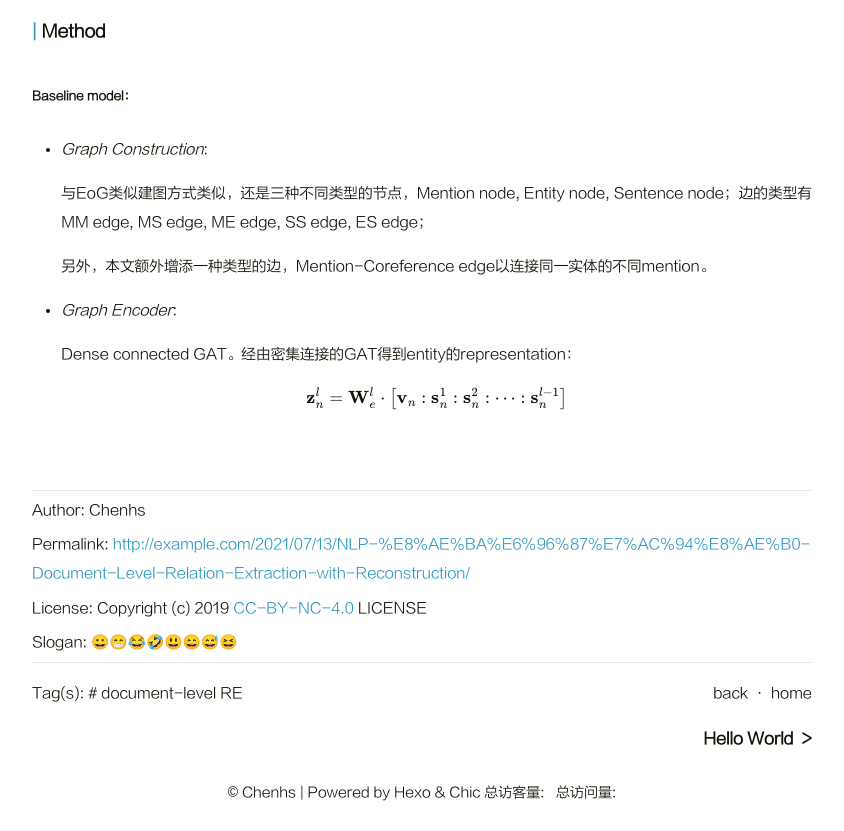
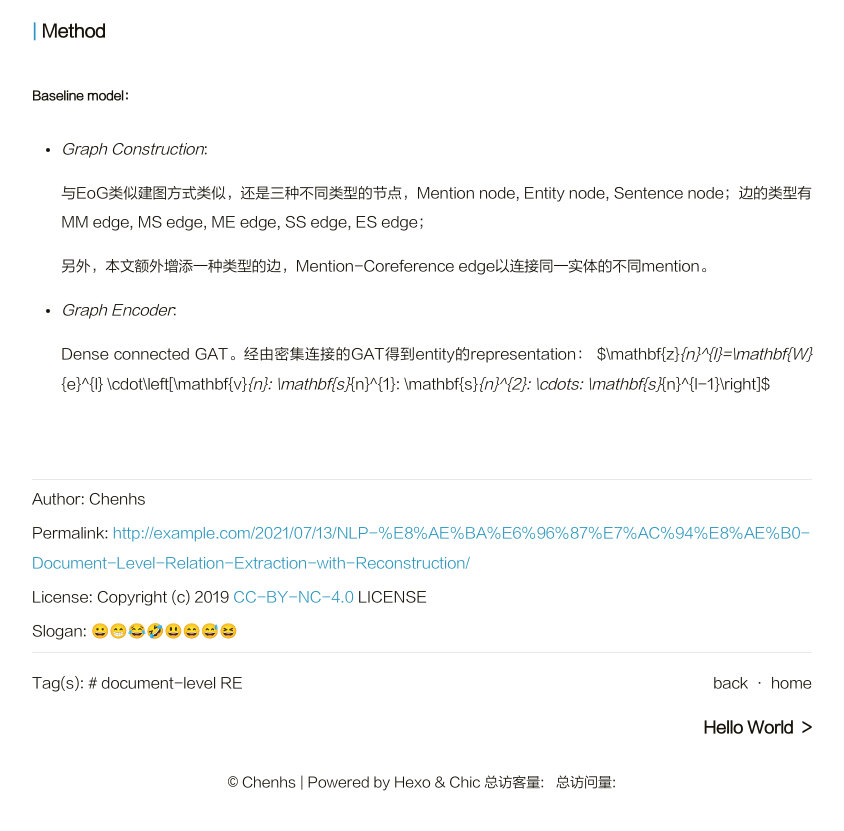
Before and after one commit to chenhaishun/chenhaishun.github.io, a plain HTML site: page 2021/07/13/NLP-论文笔记-Document-Level-Relation-Extraction-with-Reconstruction/index.html in a window 1280 px wide. Shown: the part 1380-2211 px from the top of the page, without its empty margins (218-1062 px from the left). Drawn offline with nearby package versions, Linux system fonts and the light colour scheme; some packages are replaced by stand-ins of ours; a script that the page names is missing.

Commit message:
Site updated: 2021-07-13 17:38:47

```diff
--- a/2021/07/13/NLP-论文笔记-Document-Level-Relation-Extraction-with-Reconstruction/index.html
+++ b/2021/07/13/NLP-论文笔记-Document-Level-Relation-Extraction-with-Reconstruction/index.html
@@ -265,8 +265,8 @@
 <p>另外，本文额外增添一种类型的边，Mention-Coreference edge以连接同一实体的不同mention。</p>
 </li>
 <li><p><em>Graph  Encoder</em>: </p>
-<p>Dense  connected GAT。经由密集连接的GAT得到entity的representation：                                 </p>
-<script type="math/tex; mode=display">\mathbf{z}_{n}^{l}=\mathbf{W}_{e}^{l} \cdot\left[\mathbf{v}_{n}: \mathbf{s}_{n}^{1}: \mathbf{s}_{n}^{2}: \cdots: \mathbf{s}_{n}^{l-1}\right]</script></li>
+<p>Dense  connected GAT。经由密集连接的GAT得到entity的representation：                               $\mathbf{z}<em>{n}^{l}=\mathbf{W}</em>{e}^{l} \cdot\left[\mathbf{v}<em>{n}: \mathbf{s}</em>{n}^{1}: \mathbf{s}<em>{n}^{2}: \cdots: \mathbf{s}</em>{n}^{l-1}\right]$</p>
+</li>
 </ul>
 
         </div>
```
